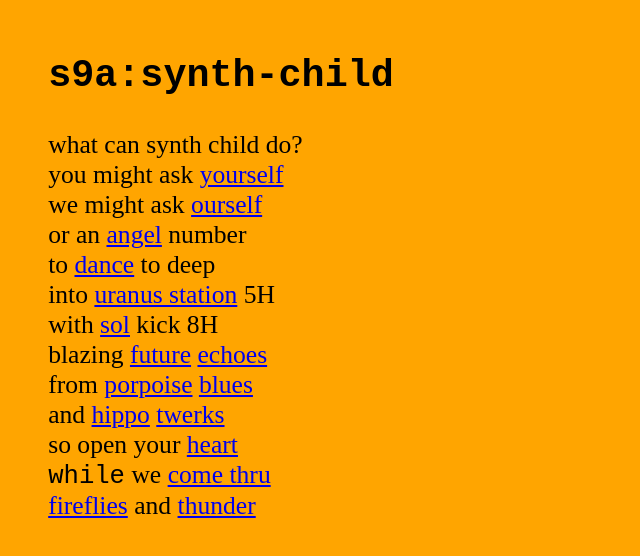
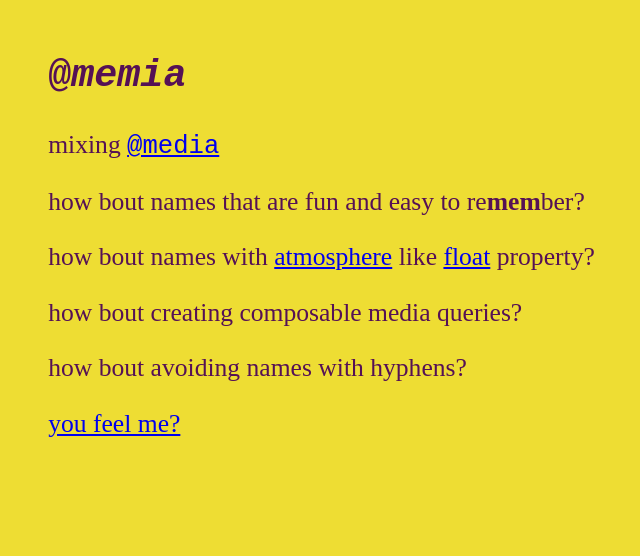
Before and after one commit to s9a/memia, a plain HTML site: page index.html in a window 1280 px wide. Shown: the whole page, without its empty margins (3-643 px from the left). Drawn offline with Linux system fonts and the light colour scheme.

Commit message:
media memia #1

```diff
--- a/index.html
+++ b/index.html
@@ -1,37 +1,55 @@
 <!DOCTYPE html>
-<html lang="en-US" style="background:orange;font-size:max(22px, 2vw)">
+<html lang="en-US">
 <meta charset="utf-8">
-<title>s9a:synth-child</title>
-<meta name="viewport" content="width=device-width, initial-scale=1">
-<meta name="theme-color" content="orange">
-<meta name="description" content="imagine">
+
+<title>memia query party</title>
+
+<meta name="description" content="media query mimes">
+<meta name="color scheme" content="dark light">
+<meta name="theme-color" content="#bae">
+<meta name="viewport" content="width=device-width">
+
 <link rel="home" href="https://s9a.page">
 <link rel="icon" href="icon.svg">
 <link rel="license" href="UNLICENSE.txt">
-<body style="margin:2em">
+
+<style>
+  html { font-size: max(22px, 2vw) }
+  body { margin: 2em }
+</style>
+
+<style media="(color)">
+  html { background: #ed3; color: #515 }
+  ::selection { background: #bae; color: #323 }
+</style>
+
+<style media="(prefers-contrast: more)">
+  html { background: #ee1; color: #212 }
+</style>
+
+<style media="(prefers-color-scheme: dark)">
+  html { background: #ec0 }
+</style>
 
 <article>
   <header>
-    <h1><code>s9a:synth-child</code></h1>
+    <h1><code>@<i>memia</i></code></h1>
+    mixing <a href="https://s9a.page/media"><code>@media</code></a>
   </header>
   <p>
-    what can synth child do?<br>
-    you might ask <a href="https://p9e.page">yourself</a><br>
-    we might ask <a href="https://s9a.page">ourself</a><br>
-    or an <a href="https://s9a.page/angel">angel</a> number<br>
-    to <a href="https://webmural.com/dance">dance</a> to deep<br>
-    into <a href="https://s9a.page/selfie">uranus station</a> 5H<br>
-    with <a href="https://s9a.page/sol">sol</a> kick 8H<br>
-    blazing <a href="https://s9a.page/future">future</a>
-    <a href="https://s9a.page/dream">echoes</a><br>
-    from <a href="https://s9a.page/oracle">porpoise</a>
-    <a href="https://s9a.page/jordanblue">blues</a><br>
-    and <a href="https://s9a.page/v11y">hippo</a>
-    <a href="https://s9a.page/sea">twerks</a><br>
-    so open your <a href="https://s9a.page/rose">heart</a><br>
-    <code>while</code> we
-    <a href="https://webmural.com/contrast">come thru</a><br>
-    <a href="https://s9a.page/firefly">fireflies</a> and
-    <a href="https://s9a.page/surge">thunder</a>
+    how bout names that are fun and easy to re<b>mem</b>ber?
+  </p>
+  <p>
+    how bout names with <a href="https://s9a.page/atmosphere">atmosphere</a>
+    like <a href="https://mdn.io/float">float</a> property?
+  </p>
+  <p>
+    how bout creating composable media queries?
+  </p>
+  <p>
+    how bout avoiding names with hyphens?
+  </p>
+  <p>
+    <a href="https://octopus.boo">you feel me?</a>
   </p>
 </article>
```
Also changed, not shown: 1 other file.
